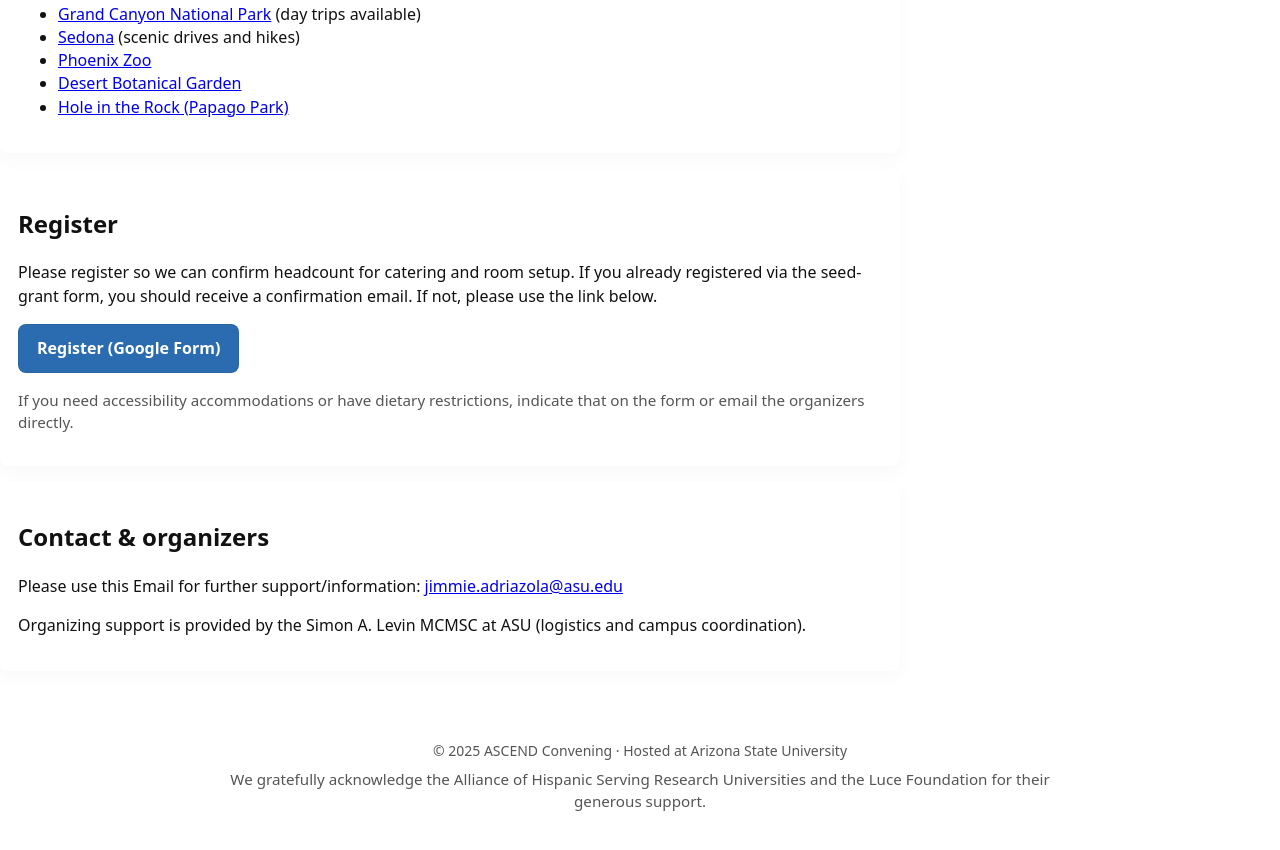
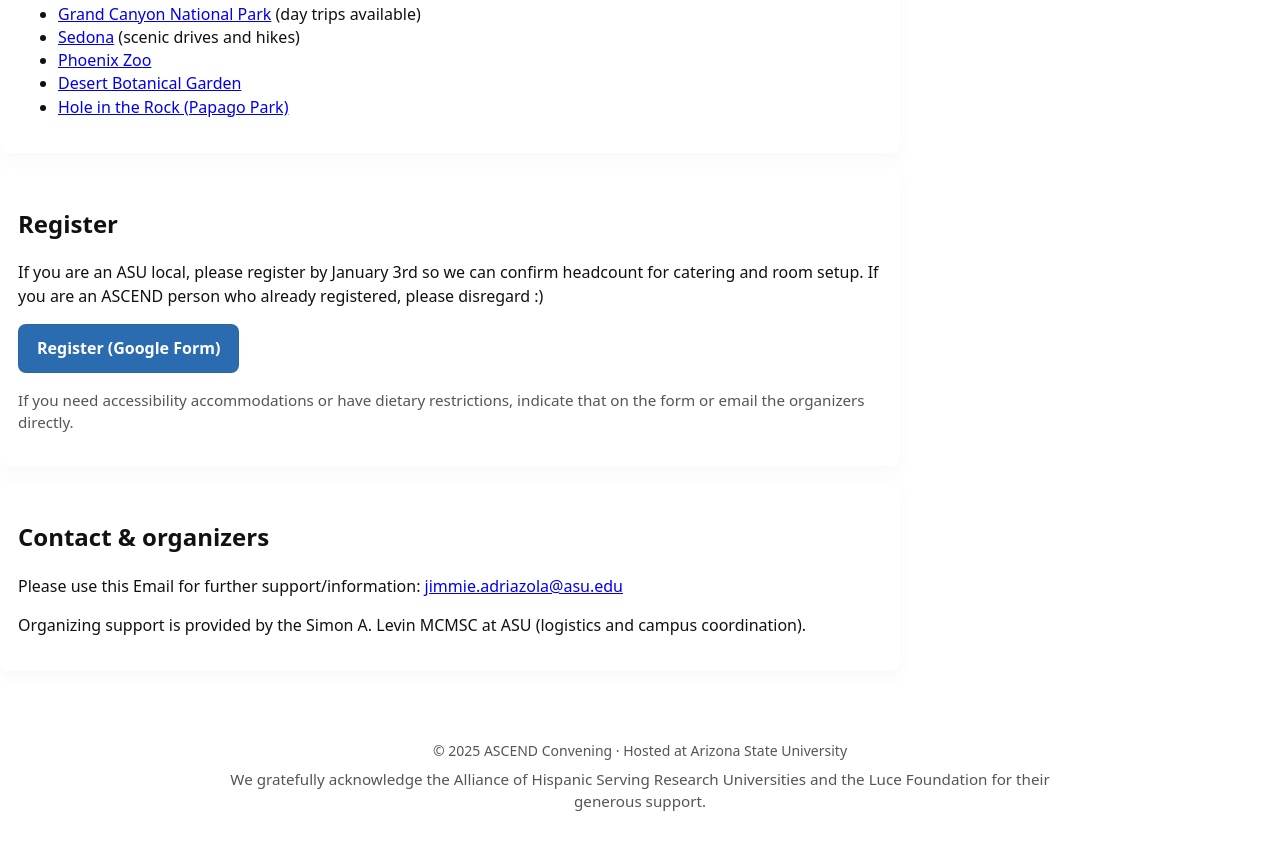
Before and after one commit to jimjamzola/jimjamzola.github.io, a plain HTML site: page index.html in a window 1280 px wide. Shown: the part 1906-2756 px from the top of the page. Drawn offline with Linux system fonts and the light colour scheme.

Commit message:
Update index.html

```diff
--- a/index.html
+++ b/index.html
@@ -160,7 +160,7 @@
     <!-- REGISTER -->
     <section id="register" class="container card">
       <h2>Register</h2>
-      <p>Please register so we can confirm headcount for catering and room setup. If you already registered via the seed-grant form, you should receive a confirmation email. If not, please use the link below.</p>
+      <p>If you are an ASU local, please register by January 3rd so we can confirm headcount for catering and room setup. If you are an ASCEND person who already registered, please disregard :)</p>
 
       <p><a class="big-button" href="https://docs.google.com/forms/d/1IFcLC__wZV1C8GVvmIkPsQRPAQ8gCldCKtNUmxVjqgA/edit" target="_blank" rel="noopener">Register (Google Form)</a></p>
 
```
